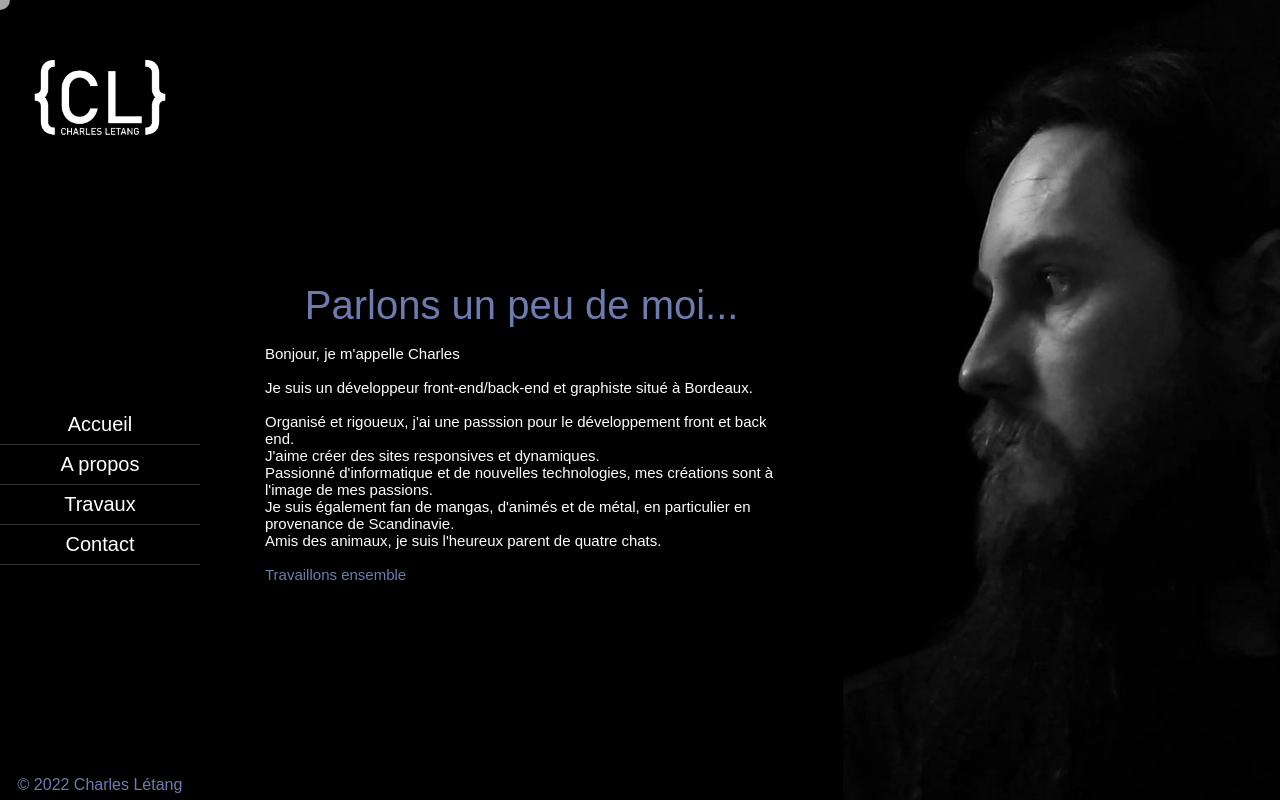
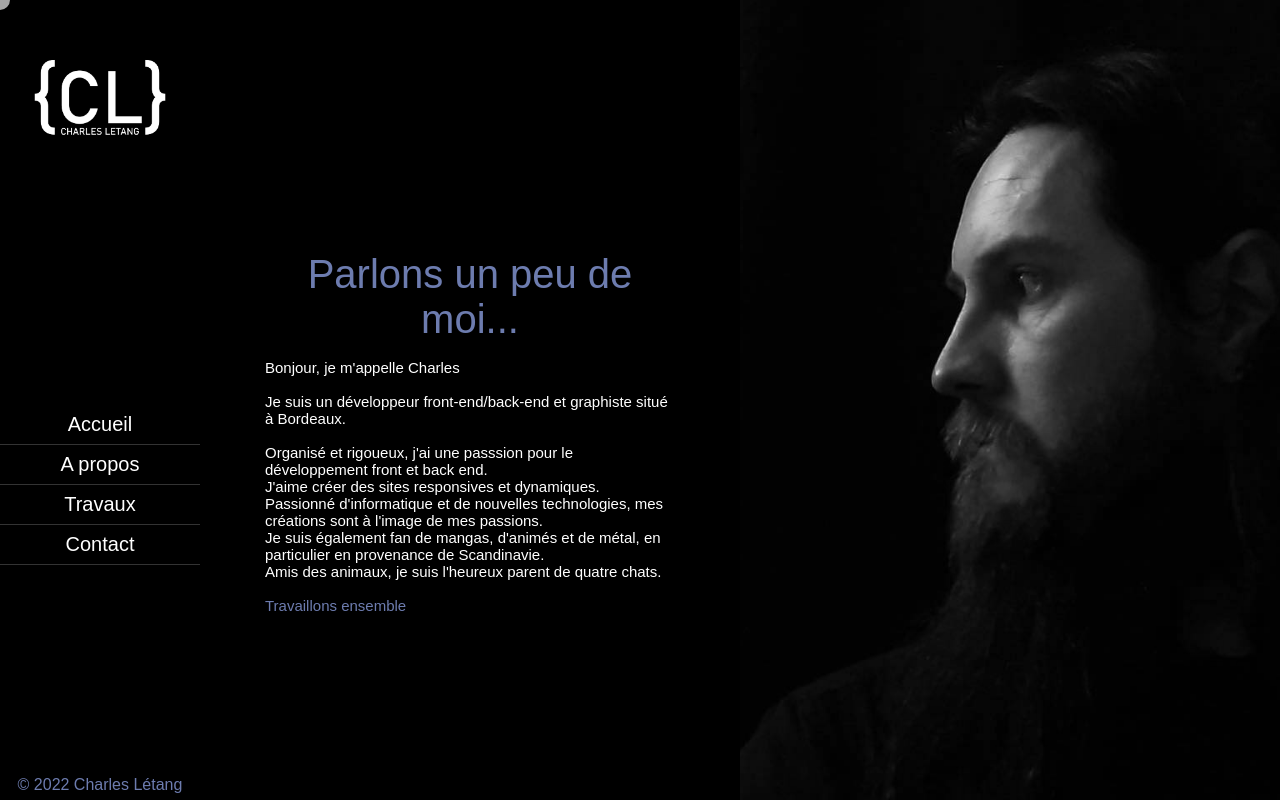
Before and after one commit to Yamazaki-Ryuji/charles-letang, a Symfony app: template templates/about/index.html.twig in a window 1280 px wide. Run offline with Twig, Linux system fonts and the light colour scheme; the template is opened without the code that fills it, so the values that code supplies are empty; some libraries are stand-ins or nearby versions; some web fonts are replaced.

Commit message:
a propos css

```diff
--- a/public/css/style.css
+++ b/public/css/style.css
@@ -154,6 +154,7 @@ body a:visited{
   flex-direction: column;
   align-items: center;
   justify-content: center;
+  width: 100vw;
 }
 
 .description a{
@@ -166,12 +167,17 @@ body a:visited{
   transition: 0.5s;
 }
 
+.photo{
+  height: 100vh;
+  width: 100vw;
+  overflow: hidden;
+}
+
 .profile{
-  height: 100vh;
+  height: 100%;
   object-fit: cover;
   filter: grayscale();
-  width: auto;
-  overflow: hidden;
+  width: 100%;
   transition: 1s;
 }
 
--- a/templates/about/index.html.twig
+++ b/templates/about/index.html.twig
@@ -42,9 +42,9 @@
                             <script src="https://cdn.jsdelivr.net/npm/TagCloud@2.2.0/dist/TagCloud.min.js"></script>
                     </div>
             </div>
-
-                    <img src="../images/profile.jpg" id="profile" class="profile" alt="Photo de profil de Charles">
-
+                <div class="photo">
+                    <img src="../images/profile_3.jpg" id="profile" class="profile" alt="Photo de profil de Charles">
+                </div>
         </div>
 </div>
 
```
Also changed, not shown: public/images/profile_2.jpg (added), public/images/profile_3.jpg (added).
